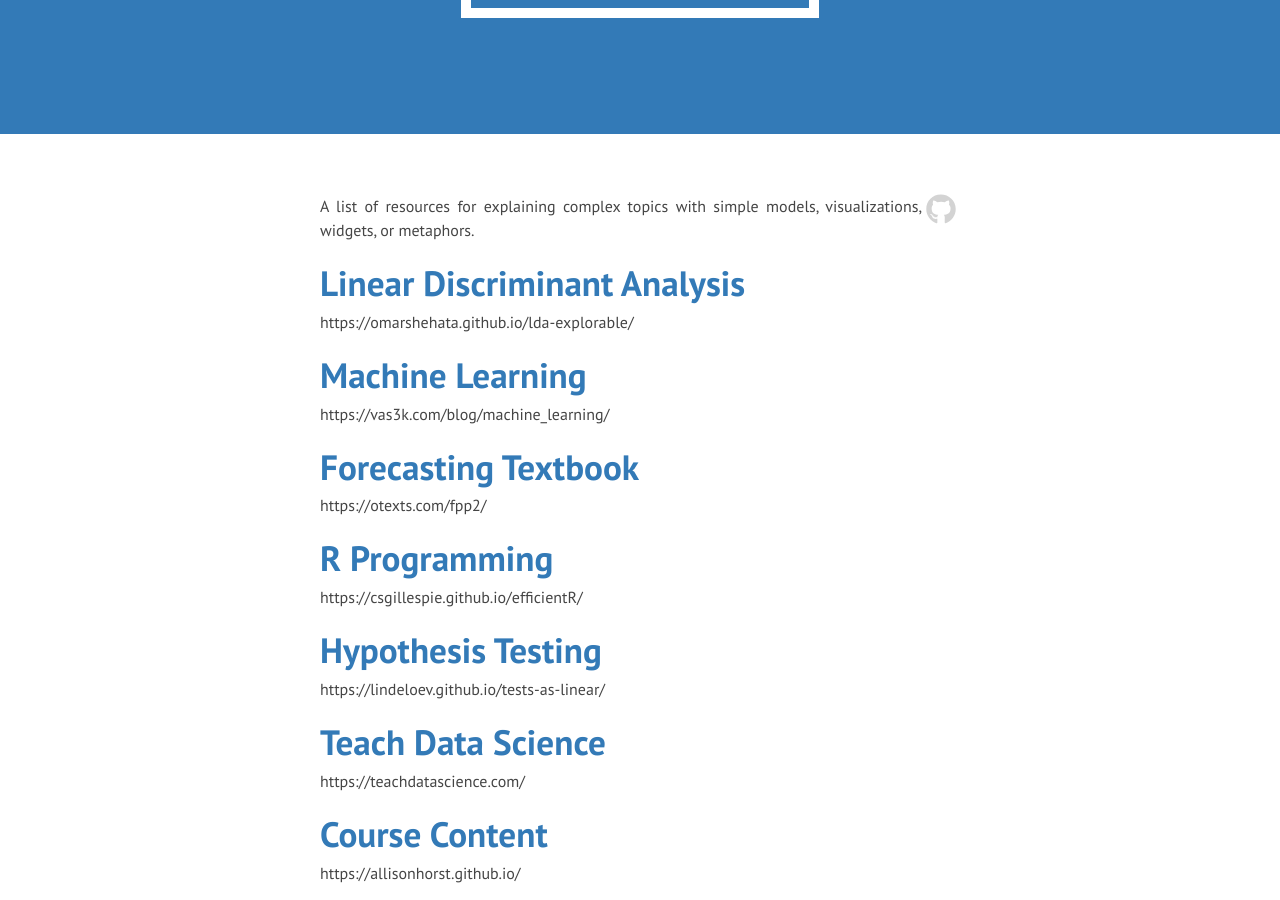
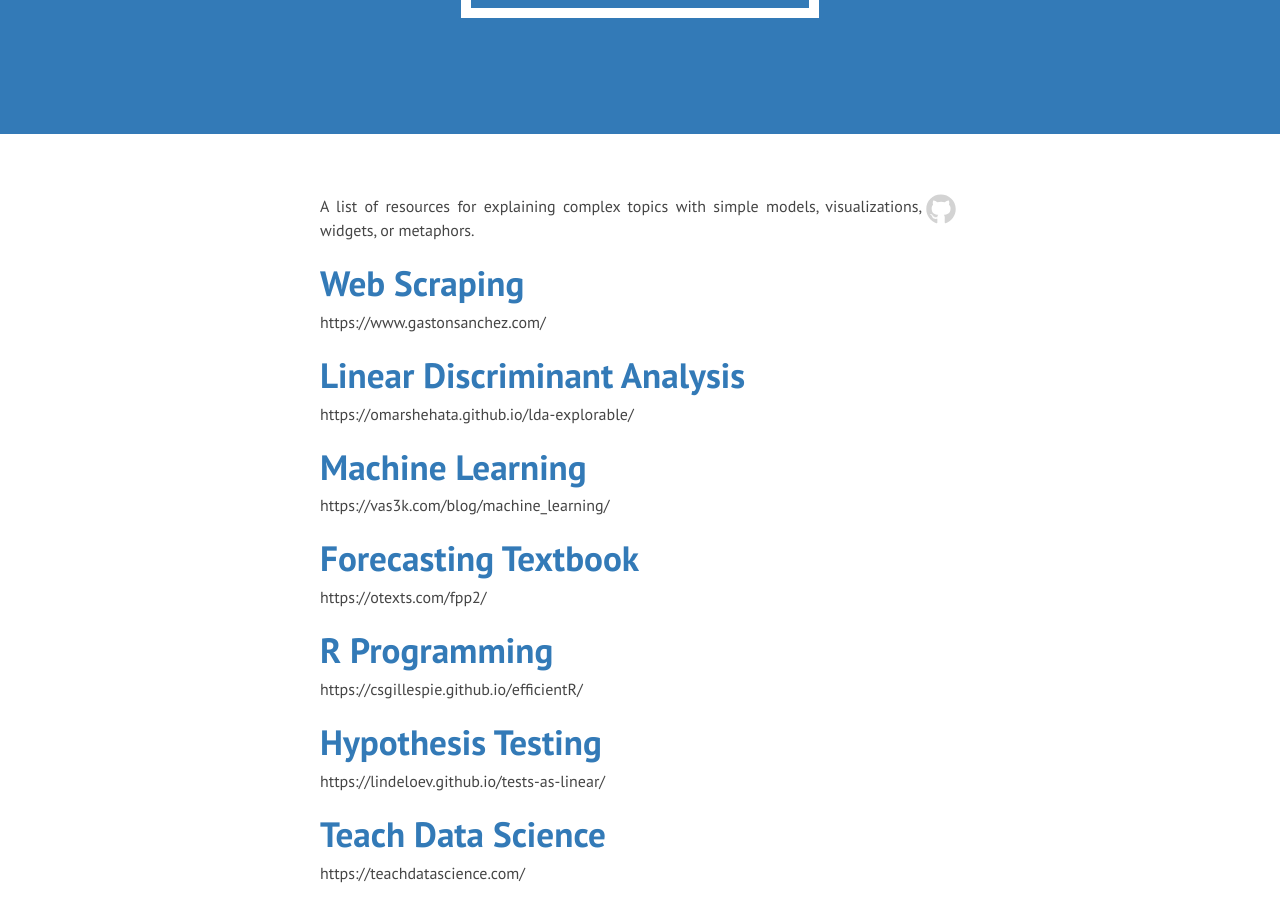
Before and after one commit to DS4PS/ds4ps.github.io, a Jekyll site: the page built from splainers.md, in a window 1280 px wide and 900 px high, scrolled down 316 px. Built offline with Jekyll 4.4.1, drawn with Linux system fonts in a browser that asks for light colours; nearby versions of some CDN libraries; our own code applies the rules of GitHub Pages for plain Markdown files; library files that are not in the unit come from our copies.

Commit message:
Update splainers.md

```diff
--- a/splainers.md
+++ b/splainers.md
@@ -1,6 +1,9 @@
 A list of resources for explaining complex topics with simple models, visualizations, widgets, or metaphors.
 
 
+## Web Scraping
+
+https://www.gastonsanchez.com/
 
 ## Linear Discriminant Analysis
 
```
